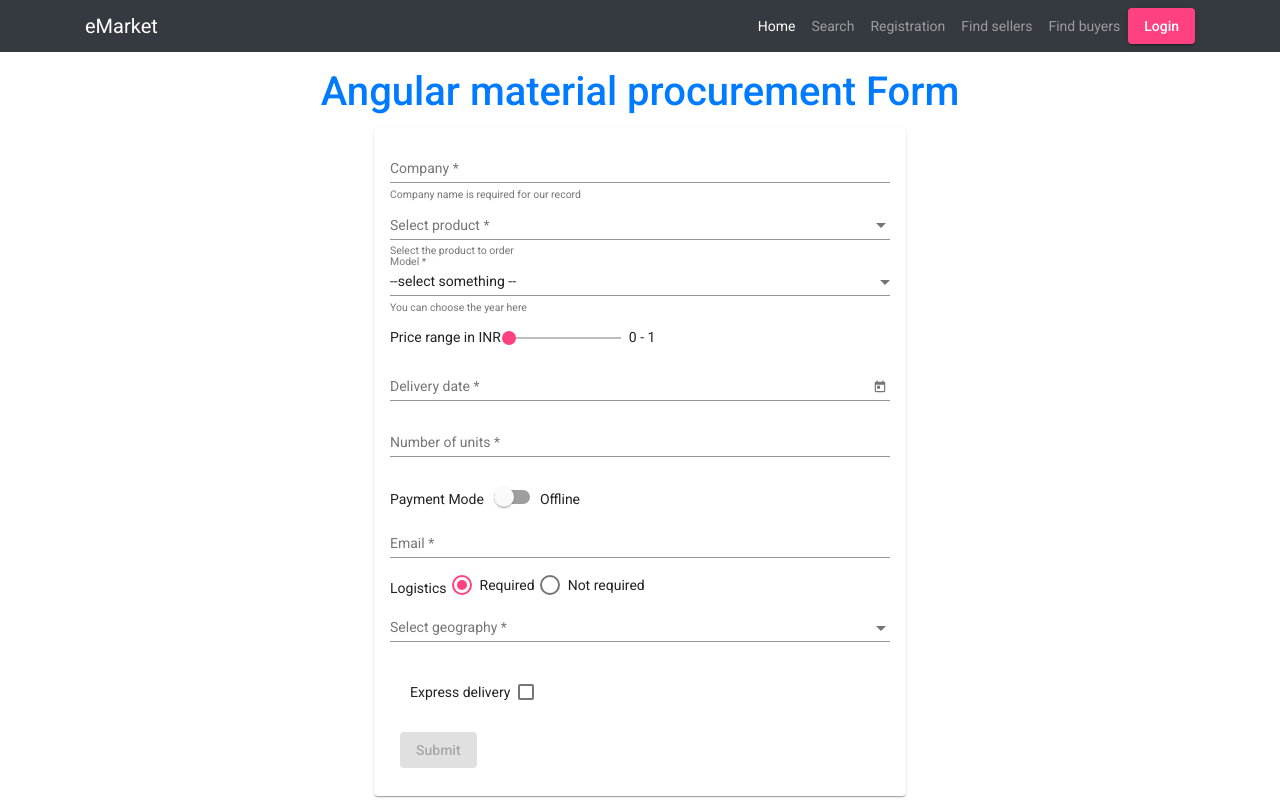
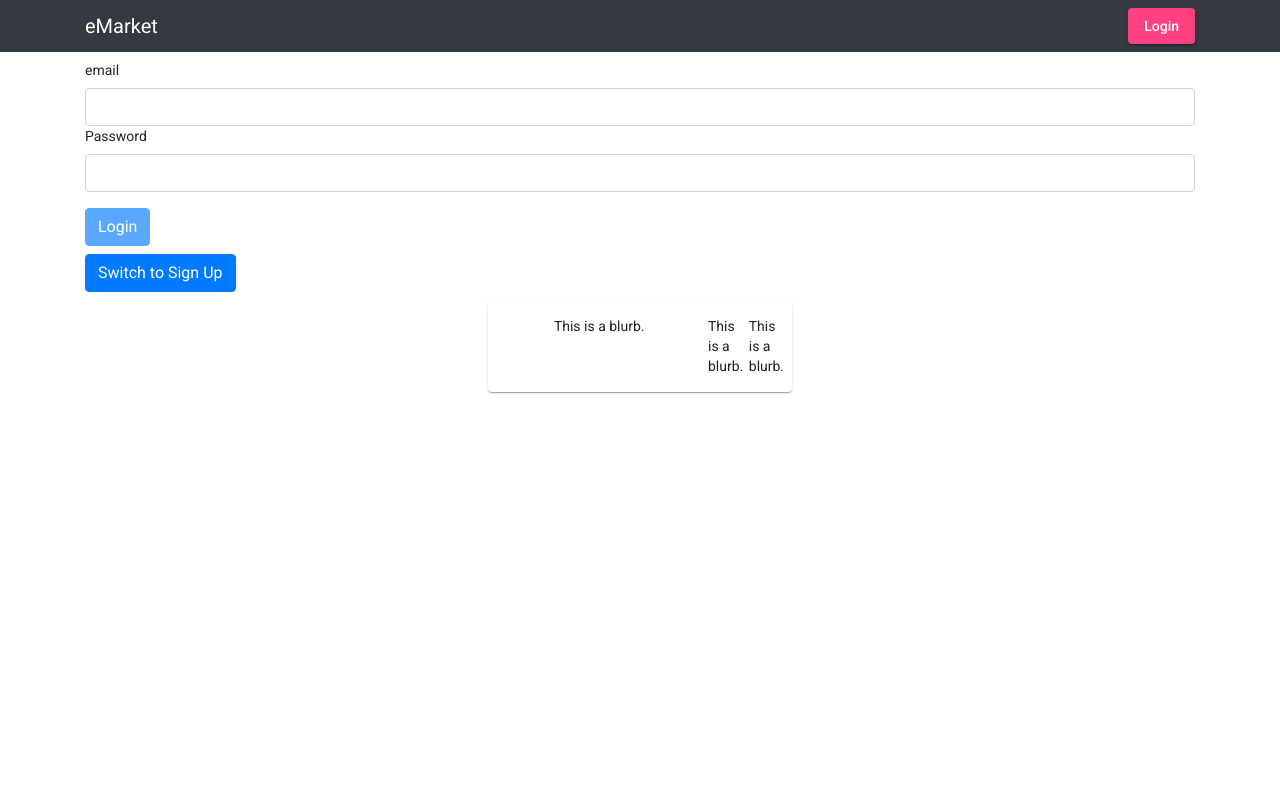
Before and after one commit to Anugrah2010/Angular_POC, an Angular app: page / in a window 1280 px wide. Built offline with nearby package versions, Linux system fonts and the light colour scheme.

Commit message:
Login/logout working

```diff
--- a/src/app/app-routing.module.ts
+++ b/src/app/app-routing.module.ts
@@ -10,7 +10,8 @@ import { AuthComponent } from './auth/auth.component';
 
 
 const routes: Routes = [
-  {path: '', component: HomeComponent},
+  {path: '', component: AuthComponent},
+  {path: 'home', component: HomeComponent},
   {path: 'register', component: RegisterComponent},
   {path: 'search', component: SearchComponent,
     children: [
--- a/src/app/app.component.html
+++ b/src/app/app.component.html
@@ -1,31 +1,14 @@
-<nav id="navBar" class="navbar navbar-expand-sm navbar-dark bg-dark mb-2">
-  <div class="container">
-    <a href="#" class="navbar-brand">eMarket</a>
-    <button class="navbar-toggler" data-toggle="collapse" data-target="#NavbarNav"><span class="nav-toggler-icon"></span></button>
-      <div id="NavbarNav" class="collapse navbar-collapse">
-          <ul  class="navbar-nav ml-auto">
-            <li class="nav-item">
-              <a class="nav-link" [routerLink]="['/']" routerLinkActive="active" [routerLinkActiveOptions]="{exact:true}">Home</a>
-            </li>
-            <li class="nav-item">
-              <a class="nav-link" [routerLink]="['/search']" routerLinkActive="active">Search</a>
-            </li>
-            <li class="nav-item">
-              <a class="nav-link" [routerLink]="['/register']" routerLinkActive="active">Registration</a>
-            </li>
-            <li class="nav-item">
-              <a class="nav-link">Find sellers</a>
-            </li>
-            <li class="nav-item">
-              <a class="nav-link">Find buyers</a>
-            </li>
-          </ul>
-          <button mat-raised-button color="accent" class="example-margin" [routerLink]="['/auth']">Login</button>
-       </div>
-    </div>
-</nav>
-
+<app-header></app-header>
 
 <div class="container">
   <router-outlet></router-outlet>
 </div>
+<div fxLayout="column" fxLayoutAlign="center center">
+  <mat-card fxFlex="100">
+	<div fxLayout="row">
+		<div fxFlex="80" class="action-blurb" style="text-align: center;" >This is a blurb.</div>
+		<div fxFlex="10" class="action-blurb" fxFlexOffset="5">This is a blurb.</div>
+		<div fxFlex="10" class="action-blurb" fxFlexOffset="5">This is a blurb.</div>
+	</div>
+</mat-card>
+</div>
--- a/src/app/auth/auth.component.html
+++ b/src/app/auth/auth.component.html
@@ -10,8 +10,9 @@
                 <input type="password" class="form-control" ngModel name="password" minlength="6" required>
             </div>
             <button class="btn btn-primary" type="submit" [disabled]="!authForm.valid" >{{isLoginMode?'Login': 'Sign Up'}}</button>
+
         </form>
-        <button class="btn btn-primary mx-2" (click)="onSwitchMode()">Switch to  {{isLoginMode?'Sign Up': 'Login'}}</button>
+        <button class="btn btn-primary my-2" (click)="onSwitchMode()">Switch to  {{isLoginMode?'Sign Up': 'Login'}}</button>
 
     </div>
 </div>
--- a/src/app/auth/auth.component.ts
+++ b/src/app/auth/auth.component.ts
@@ -1,6 +1,8 @@
 import { Component, OnInit } from '@angular/core';
 import { NgForm } from '@angular/forms';
-import { AuthService } from './auth.service';
+import { AuthService, AuthResponseModel } from './auth.service';
+import { Observable } from 'rxjs';
+import { Router } from '@angular/router';
 
 @Component({
   selector: 'app-auth',
@@ -11,7 +13,8 @@ export class AuthComponent implements OnInit {
   isLoginMode = true ;
   isLoading = false;
   error = null;
-  constructor(private authService: AuthService) { }
+  isAuthenticated = false;
+  constructor(private authService: AuthService, private router: Router) { }
 
   ngOnInit(): void {
   }
@@ -24,23 +27,27 @@ export class AuthComponent implements OnInit {
     }
     const email = form.value.email;
     const password = form.value.password;
+    let authObservables: Observable<AuthResponseModel>;
     this.isLoading = true;
     if (this.isLoginMode) {
-
+      authObservables = this.authService.signin(email, password);
     } else {
-    this.authService.signup(email, password).subscribe(
+    this.authService.signup(email, password);
+    }
+    authObservables.subscribe(
     res => {
       console.log(res);
       this.isLoading = false;
+      this.router.navigate(['/']);
     },
-      error => {
-        console.log(error);
-        this.error = 'An error occured';
+    err => {
+      console.log(err);
+      this.error = err;
       this.isLoading = false;
+    }
+    );
+    form.reset();
+    this.error = null;
+  }
 
 }
-    );
-  }
-    form.reset();
-  }
-}
--- a/src/app/auth/auth.service.ts
+++ b/src/app/auth/auth.service.ts
@@ -1,5 +1,8 @@
 import { Injectable } from '@angular/core';
-import { HttpClient } from '@angular/common/http';
+import { HttpClient, HttpErrorResponse } from '@angular/common/http';
+import {throwError, Subject} from 'rxjs';
+import {catchError, tap} from 'rxjs/operators/';
+import {     UserModel } from './userModel';
 
 export interface AuthResponseModel {
     idToken: string;
@@ -7,9 +10,11 @@ export interface AuthResponseModel {
     refreshToken: string;
     expiresIn: string;
     localId: string;
+    registered?: boolean;
 }
 @Injectable ({ providedIn: 'root'})
 export class AuthService {
+    user = new Subject<UserModel>();
     constructor(private http: HttpClient) {}
 
     signup(em: string, pwd: string) {
@@ -20,6 +25,47 @@ export class AuthService {
                 password: pwd,
                 returnSecureToken: true
             }
-        );
+        ).pipe(catchError(this.handleError)
+        , tap(res => {
+            this.handleAuthentication(res.email, res.localId, res.idToken, +res.expiresIn);
+            })
+            );
+    }
+
+    signin(em: string, pwd: string) {
+        return this.http.post<AuthResponseModel>(
+            'https://identitytoolkit.googleapis.com/v1/accounts:signInWithPassword?key=AIzaSyDXh8BXDAKDmu4jLEV0ZzteMTvkHDa-8q8',
+            {
+                email: em,
+                password: pwd,
+                returnSecureToken: true
+            }
+        ).pipe(catchError( this.handleError), tap(res => {
+            this.handleAuthentication(res.email, res.localId, res.idToken, +res.expiresIn);
+            })
+);
+    }
+    handleAuthentication(email: string, userId: string, token: string, expiresIn: number) {
+        const expirationDate = new Date(new Date().getTime() + + expiresIn * 1000 );
+        const user = new UserModel(email, userId, token, expirationDate);
+        this.user.next(user);
+    }
+    private handleError(err: HttpErrorResponse) {
+        let errorMsg = 'An unknown error has occured';
+        if (!err.error || !err.error.error) {
+                return throwError(errorMsg);
+            }
+        switch (err.error.error.message) {
+                case 'EMAIL_NOT_FOUND' :
+                    errorMsg = 'email not found';
+                    break;
+                case 'INVALID_PASSWORD':
+                    errorMsg = 'Invalid password.Please enter a valid password.';
+                    break;
+                case 'USER_DISABLED':
+                    errorMsg = 'Your account has been disabled';
+                    break;
+              }
+        return throwError(errorMsg);
     }
 }
--- /dev/null
+++ b/src/app/auth/userModel.ts
@@ -0,0 +1,13 @@
+export class UserModel {
+    constructor(
+    public email: string,
+    public id: string,
+    private _token: string,
+    private _tokenExpirationDate: Date) {}
+    getToken() {
+        if (!this._tokenExpirationDate || new Date() > this._tokenExpirationDate) {
+            return null;
+        }
+        return this._token;
+    }
+}
--- /dev/null
+++ b/src/app/header/header.component.html
@@ -0,0 +1,32 @@
+<nav id="navBar" class="navbar navbar-expand-sm navbar-dark bg-dark mb-2">
+    <div class="container">
+      <a href="#" class="navbar-brand">eMarket</a>
+      <button class="navbar-toggler" data-toggle="collapse" data-target="#NavbarNav"><span class="nav-toggler-icon"></span></button>
+        <div id="NavbarNav" class="collapse navbar-collapse">
+            <ul  class="navbar-nav ml-auto">
+                <li class="nav-item">
+                    <a *ngIf="isAuthenticated" class="nav-link" [routerLink]="['/']" routerLinkActive="active" [routerLinkActiveOptions]="{exact:true}">Home</a>
+                </li>
+                <li class="nav-item">
+                    <a *ngIf="isAuthenticated"class="nav-link" [routerLink]="['/search']" routerLinkActive="active">Search</a>
+                </li>
+                <li class="nav-item">
+                    <a *ngIf="isAuthenticated" class="nav-link" [routerLink]="['/register']" routerLinkActive="active">Registration</a>
+                </li>
+                <li class="nav-item">
+                    <a *ngIf="isAuthenticated" class="nav-link">Find sellers</a>
+                </li>
+                <li class="nav-item">
+                    <a *ngIf="isAuthenticated" class="nav-link">Find buyers</a>
+                </li>
+
+                <li>
+                    <button *ngIf="!isAuthenticated" mat-raised-button color="accent" class="example-margin" [routerLink]="['/auth']">Login</button>
+                </li>
+                <li>
+                    <button *ngIf="isAuthenticated" mat-raised-button color="primary" class="example-margin" [routerLink]="['/auth']">Logout</button>
+                </li>
+        </ul>
+        </div>
+      </div>
+  </nav>
--- /dev/null
+++ b/src/app/header/header.component.ts
@@ -0,0 +1,26 @@
+import { Component, OnInit, OnDestroy } from '@angular/core';
+import { AuthService } from '../auth/auth.service';
+import { Subscription } from 'rxjs';
+
+@Component({
+  selector: 'app-header',
+  templateUrl: './header.component.html',
+  styleUrls: ['./header.component.scss']
+})
+export class HeaderComponent implements OnInit, OnDestroy {
+
+  constructor(private authService: AuthService) { }
+  private userSub: Subscription;
+  isAuthenticated = false;
+  ngOnInit(): void {
+    this.userSub = this.authService.user.subscribe(user => {
+      this.isAuthenticated = !!user;
+      console.log(!user);
+      console.log(!!user);
+    });
+  }
+  ngOnDestroy(): void {
+    this.userSub.unsubscribe();
+
+  }
+}
```
Also changed, not shown: src/app/app.module.ts (+6 -1 lines), src/app/header/header.component.scss (added), 1 other file (tests, documents, lock files or other folders). Lines whose indentation alone changed are shown as unchanged.
